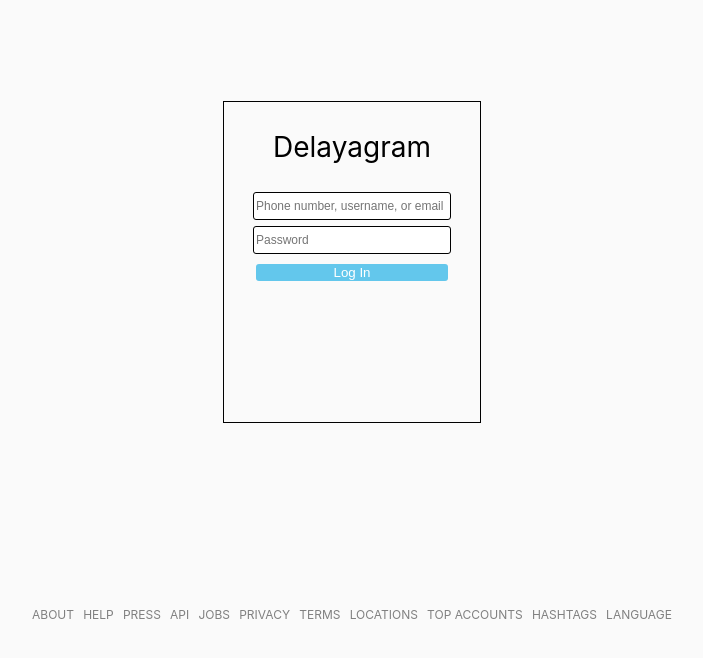
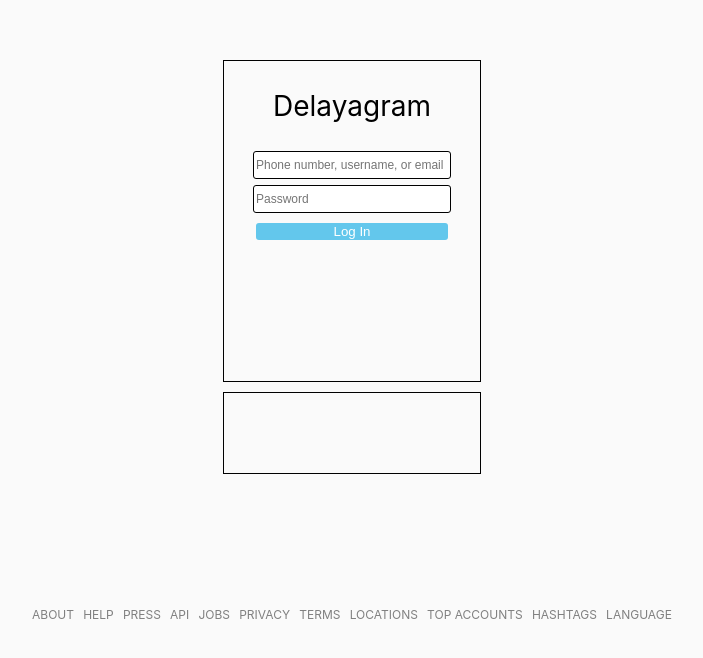
Before and after one commit to moriie/delayagram_fe, a React (Create React App) app: page / in a window 1280 px wide. Shown: the part 138-796 px from the top of the page, without its empty margins (288-991 px from the left). Built offline with nearby package versions, Linux system fonts and the light colour scheme.

Commit message:
Started login/signup toggle.

```diff
--- a/src/Home/home.js
+++ b/src/Home/home.js
@@ -1,14 +1,23 @@
-import React, { Fragment } from 'react'
+import React, { useState, Fragment } from 'react'
 import { Link } from 'react-router-dom'
 import styled from 'styled-components'
 
 import Login from '../Login/login'
+import Signup from '../Signup/signup'
+import LoginToggler from '../LoginToggler/logintoggler'
 
 const Home = () => {
 
+    const [pageState, setPagestate] = useState(true)
+
+    const BlockManager = () => {
+        return pageState ? <Login/> : <Signup/>
+    }
+
     return <Fragment>
         <Splash>
-            <Login/>
+            {BlockManager()}
+            <LoginToggler/>
         </Splash>
         <Footer>
             <Link to="/about">ABOUT</Link>
--- a/src/Login/login.js
+++ b/src/Login/login.js
@@ -28,8 +28,9 @@ export default Login
 
 const LoginBlock = styled.form`
     width: 20%;
-    height: 40vh;
+    height: 40%;
     border: 1px solid black;
+    margin: 10px 0;
 `
 
 const IdentityInput = styled.input`
--- /dev/null
+++ b/src/LoginToggler/logintoggler.js
@@ -0,0 +1,21 @@
+import React, { useState } from 'react'
+import styled from 'styled-components'
+
+const LoginToggler = () => {
+
+    const [loginState, setLoginState] = useState(false)
+
+    return <ToggleBlock>
+
+    </ToggleBlock>
+}
+
+export default LoginToggler
+
+//styles
+
+const ToggleBlock = styled.div`
+    width: 20%;
+    height: 10%;
+    border: 1px solid black;
+`
```
Also changed, not shown: public/manifest.json.
